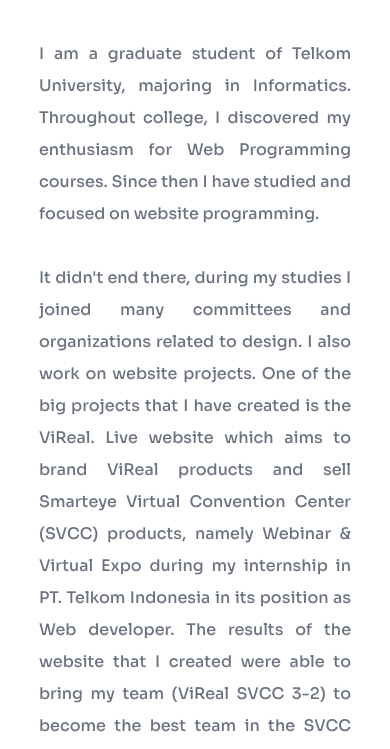
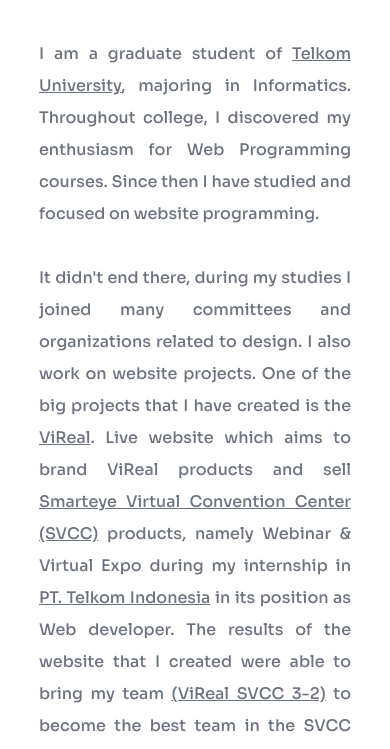
Before and after one commit to chezapangestu/chezapangestu.github.io, a React (Create React App) app: page / in a window 390 px wide. Shown: the part 664-1413 px from the top of the page. Built offline with nearby package versions, Linux system fonts and the light colour scheme.

Commit message:
fix the navbar and some heading additional changes

```diff
--- a/src/component/Head.jsx
+++ b/src/component/Head.jsx
@@ -30,9 +30,9 @@
 
                 </div>
                         <p className="leading-loose font-medium text-md text-justify text-gray-500 dark:text-whity  mt-10">
-                        I am a graduate student of Telkom University, majoring in Informatics. Throughout college, I discovered my enthusiasm for Web Programming courses. Since then I have studied and focused on website programming.
+                        I am a graduate student of <a href="https://telkomuniversity.ac.id/" className="underline">Telkom University</a>, majoring in Informatics. Throughout college, I discovered my enthusiasm for Web Programming courses. Since then I have studied and focused on website programming.
                         <br /><br />
-                        It didn't end there, during my studies I joined many committees and organizations related to design. I also work on website projects. One of the big projects that I have created is the ViReal. Live website which aims to brand ViReal products and sell Smarteye Virtual Convention Center (SVCC) products, namely Webinar & Virtual Expo during my internship in PT. Telkom Indonesia in its position as Web developer. The results of the website that I created were able to bring my team (ViReal SVCC 3-2) to become the best team in the SVCC project.
+                        It didn't end there, during my studies I joined many committees and organizations related to design. I also work on website projects. One of the big projects that I have created is the <a href="http://vireal.live/" className="underline">ViReal</a>. Live website which aims to brand ViReal products and sell <a href="https://svcc.io/" className="underline">Smarteye Virtual Convention Center (SVCC)</a> products, namely Webinar & Virtual Expo during my internship in <a href="https://www.telkom.co.id/sites" className="underline">PT. Telkom Indonesia</a> in its position as Web developer. The results of the website that I created were able to bring my team <a href="https://www.instagram.com/virealbysvcc/" className="underline">(ViReal SVCC 3-2)</a> to become the best team in the SVCC project.
                         <br /><br />
                         Departing from combining web programming courses and then experience while making designs in committees/organizations and participating in internships, I was able to create a software/website product that has design values by product rules that always keep up with the times.
                         </p>
--- a/src/component/Navbar.jsx
+++ b/src/component/Navbar.jsx
@@ -30,33 +30,28 @@
       <div className="container flex flex-wrap items-center justify-between mx-auto">
           <div className="flex items-center">
           <button onClick={handleClickScroll} value="head" className="self-center tracking-[-.10em] max-[360px]:text-[0px] text-xl sm:text-xl md:text-2xl lg:text-2xl font-bold whitespace-nowrap dark:text-white py-3 pl-5 mb-1">vijaycheza.</button>
-              {/* <img src="https://flowbite.com/docs/images/logo.svg" className="h-6 mr-3 sm:h-9" alt="Flowbite Logo" /> */}
-              {/* <span className="self-center text-2xl font-bold whitespace-nowrap dark:text-white  pl-5 mb-2">cheza's</span> */}
           </div>
 
           <ul className="flex flex-row font-medium text-xs text-right mt-4 border border-gray-100 rounded-lg md:flex-row md:space-x-8 md:mt-0 md:text-sm md:font-medium md:border-0 dark:border-gray-500 mb-4 sm:mb-4 md:mb-0 lg:mb=0">
               <li>
-              <button onClick={handleClickScroll} value="body-experience" className="py-2 px-2 rounded text-gray-700 dark:text-white hover:text-blue-300 dark:hover:text-blue-300 ">Experience</button>
+              <button onClick={handleClickScroll} value="body-experience" className="py-2 px-2 rounded text-gray-700 dark:text-white hover:text-blue-300 dark:hover:text-blue-300 focus:text-blue-300">Experience</button>
               </li>
               <li>
-              <button onClick={handleClickScroll} value="portfolio" className="py-2 px-2 rounded text-gray-700 dark:text-white hover:text-blue-300 dark:hover:text-blue-300 ">Projects</button>
+              <button onClick={handleClickScroll} value="portfolio" className="py-2 px-2 rounded text-gray-700 dark:text-white hover:text-blue-300 dark:hover:text-blue-300 focus:text-blue-300">Projects</button>
               </li>
               <li>
-              <button onClick={handleClickScroll} value="contact-me" className="py-2 px-2 rounded text-gray-700 dark:text-white hover:text-blue-300 dark:hover:text-blue-300 ">Contact</button>
+              <button onClick={handleClickScroll} value="contact-me" className="py-2 px-2 rounded text-gray-700 dark:text-white hover:text-blue-300 dark:hover:text-blue-300 focus:text-blue-300">Contact</button>
               </li>
 
               <li>
-
-                  <label class="inline-flex relative items-center cursor-pointer mt-1.5 ml-2 lg:mt-2 mr-2">
+                  <label class="rounded-xl inline-flex relative items-center cursor-pointer mt-1.5 ml-2 lg:mt-2 mr-2">
                     <input type="checkbox" value="" className="sr-only peer" />
                     <div onClick={handleThemeSwitch} className="w-9 h-5 bg-gray-200 rounded-full peer dark:bg-gray-700 peer-checked:after:translate-x-full peer-checked:after:border-gray-500 after:content-[''] after:absolute after:top-[2px] after:left-[2px] after:bg-white dark:after:bg-white-500 after:border-gray-300 after:border after:rounded-full after:h-4 after:w-4 after:transition-all dark:border-gray-600 peer-checked:bg-dark-black"></div>
-
-                    </label>
-
+                  </label>
               </li>
 
           </ul>
-          {/* </div> */}
+
       </div>
       </nav>
 
```
Also changed, not shown: 1 other file (tests, documents, lock files or other folders).
